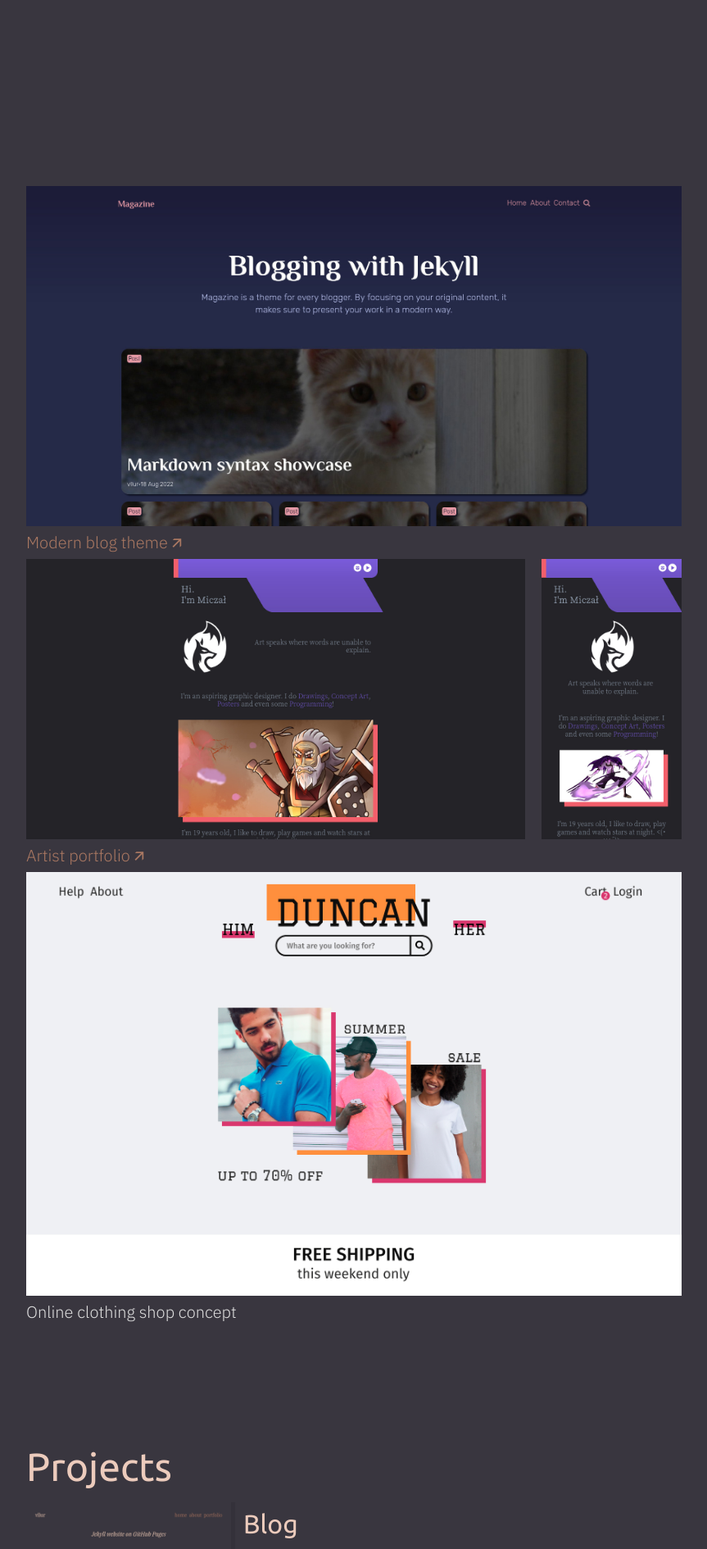
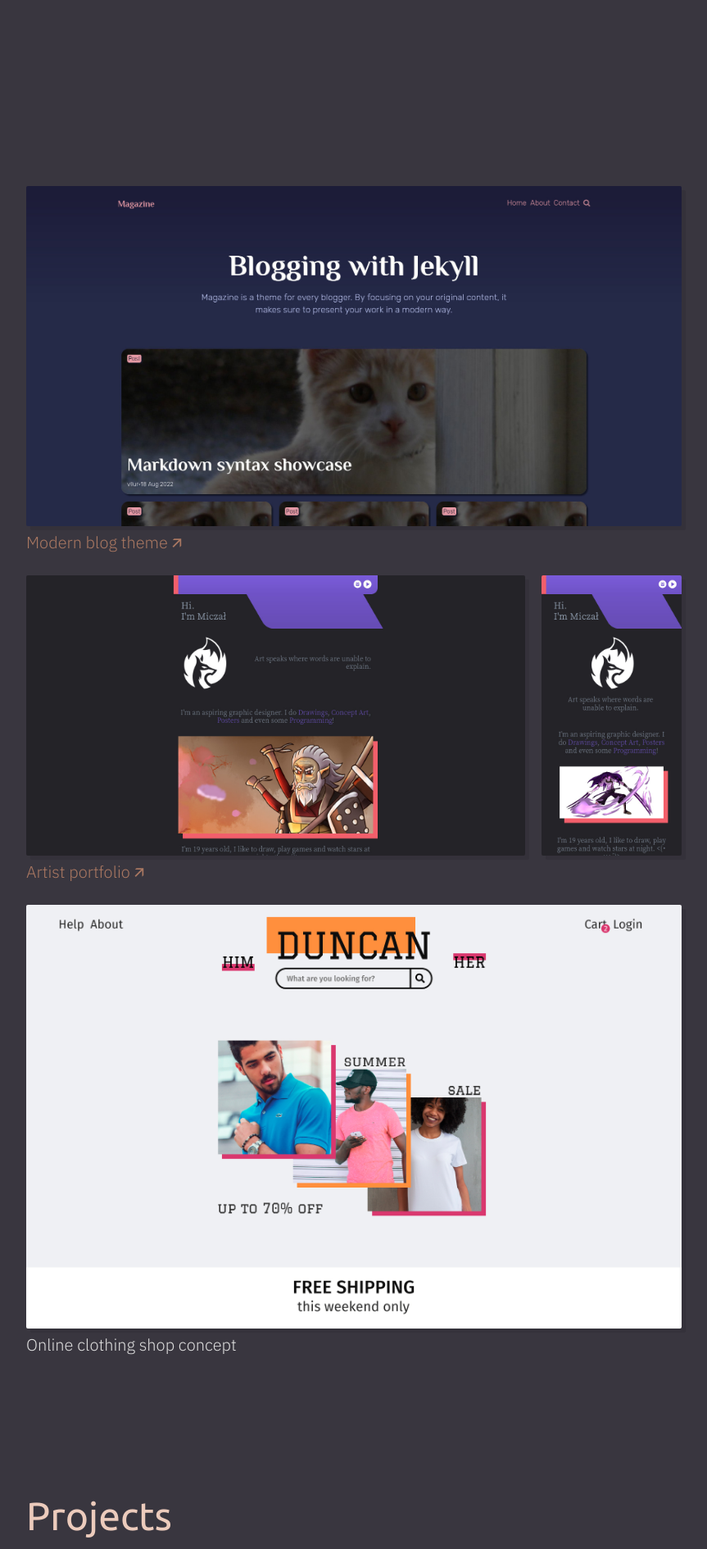
Before and after one commit to vllur/vllur.github.io, a Jekyll site: the page built from content/index.md, in a window 1280 px wide. Shown: the part 483-2373 px from the top of the page at 82% size, without its empty margins (208-1071 px from the left). Built offline with Jekyll 4.4.1, drawn with Linux system fonts in a browser that asks for light colours.

Commit message:
Design adjustments

```diff
--- a/_sass/components/designs.scss
+++ b/_sass/components/designs.scss
@@ -1,8 +1,13 @@
 figure{
-  margin: 0;
+  margin: 0 0 1em 0;
 
   & a{
     display: flex;
+  }
+
+  & img{
+    box-shadow: 5px 5px darken($background, 2%);
+    border-radius: 2px;
   }
 
   & figcaption{
@@ -16,7 +21,7 @@
 
   & figure{
     justify-content: right;
-    margin: 0 0.5em 0 0;
+    margin: 0 0.5em 1em 0;
   }
 
   & figure:nth-child(even){
--- a/_sass/components/projects.scss
+++ b/_sass/components/projects.scss
@@ -14,6 +14,7 @@
   & > img{
     border-right: 5px solid darken($background, 2%);
     border-bottom: 5px solid darken($background, 2%);
+    border-radius: 2px;
     width: 250px;
     height: 250px;
     display: block;
```
